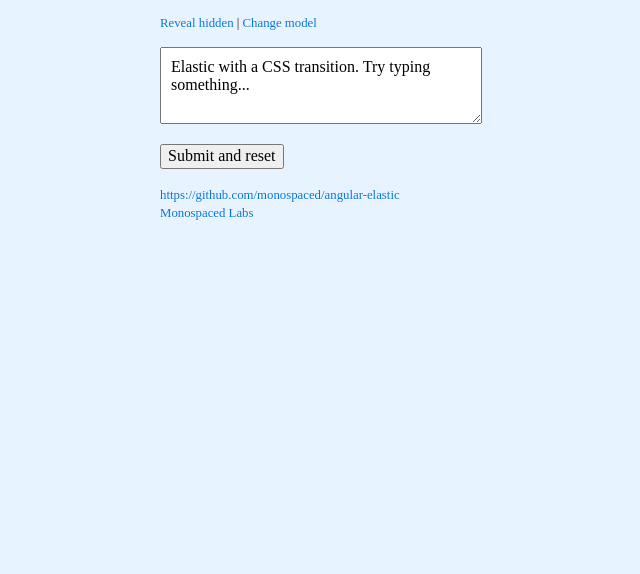
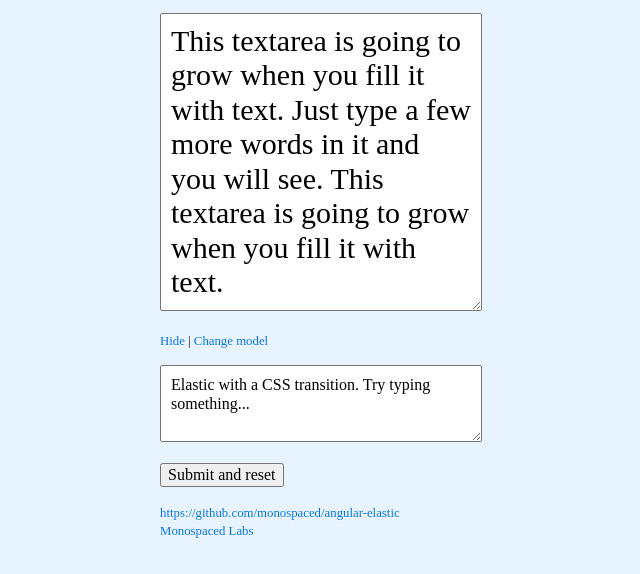
Before and after one commit to monospaced/angular-elastic, a website: page index.html in a window 1280 px wide. Shown: the part 46-620 px from the top of the page, without its empty margins (240-880 px from the left). Drawn offline with nearby package versions, Linux system fonts and the light colour scheme.

Commit message:
tweak hidden textarea test

```diff
--- a/index.html
+++ b/index.html
@@ -60,9 +60,10 @@
 
   <form data-ng-submit="submit()">
     <p>
-      <textarea class="msd-elastic" data-ng-model="foo" id="first" data-ng-show="reveal"></textarea>
+      <textarea class="msd-elastic" data-ng-model="foo" id="first" data-ng-show="show" ng-init="show = true"></textarea>
     </p>
-    <small data-ng-show="!reveal"><a href data-ng-click="reveal = true">Reveal hidden</a> | </small>
+    <small data-ng-show="show"><a href data-ng-click="show = false">Hide</a> | </small>
+    <small data-ng-show="!show"><a href data-ng-click="show = true">Show</a> | </small>
     <small><a href data-ng-click="foo = 'Model changed'">Change model</a></small>
     <p>
       <textarea class="animate msd-elastic: \n;" data-ng-model="bar"></textarea>
```
